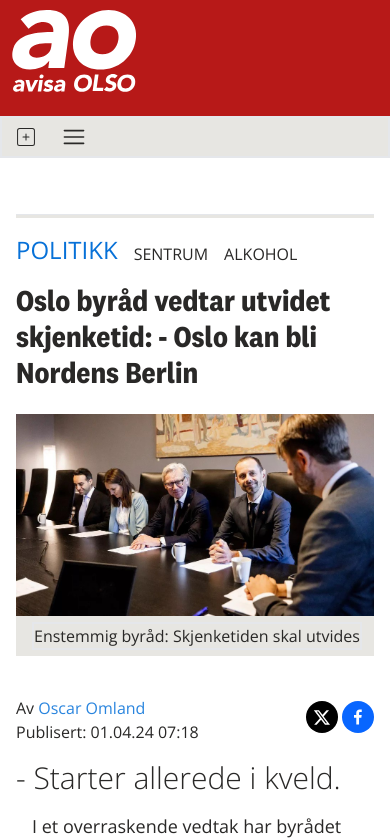
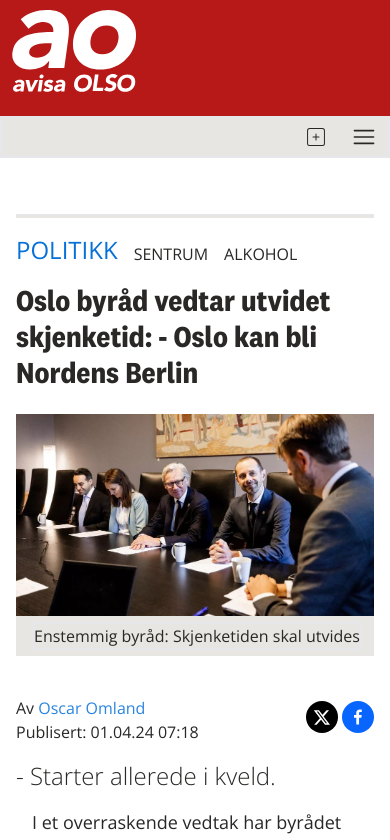
Before and after one commit to Ojself/avisaolso, a Next.js app: page /oslo-byrad-vedtar-utvidet-skjenketid in a window 390 px wide. Shown: the top 840 px of the page. Built offline with nearby package versions, Linux system fonts and the light colour scheme; a web font is replaced by a local one.

Commit message:
quick commit

```diff
--- a/src/app/oslo-byrad-vedtar-utvidet-skjenketid/components/Article.tsx
+++ b/src/app/oslo-byrad-vedtar-utvidet-skjenketid/components/Article.tsx
@@ -4,7 +4,7 @@ export default function Article() {
   return (
     <section className='flex justify-center mb-8'>
       <div className='w-[1020px] flex flex-col px-4'>
-        <h2 className='text-3xl font-light mb-4'>
+        <h2 className='text-2xl md:text-3xl font-light mb-4'>
           - Starter allerede i kveld.
         </h2>
         <div className='pl-4 md:pl-16 font-body text-lg w-11/12 md:w-5/6 '>
--- a/src/app/oslo-byrad-vedtar-utvidet-skjenketid/components/Nav.tsx
+++ b/src/app/oslo-byrad-vedtar-utvidet-skjenketid/components/Nav.tsx
@@ -5,7 +5,7 @@ import { RxHamburgerMenu } from "react-icons/rx";
 export default function Nav() {
   return (
     <nav className='flex justify-center bg-agrey h-[42px] mb-14'>
-      <div className='w-[1020px] flex items-center justify-between border-2 '>
+      <div className='w-[1020px] flex items-center justify-end md:justify-between border-2 '>
         <ul className='hidden md:flex h-full'>
           <li className='hover:bg-gray-100'>
             <Link
@@ -61,7 +61,7 @@ export default function Nav() {
           <li className='hover:bg-gray-100'>
             <Link
               className='px-3 h-full w-full flex items-center justify-center'
-              href='/'
+              href='https://www.osloomvendt.no'
             >
               <CiSquarePlus className='text-2xl' />
             </Link>
@@ -69,7 +69,7 @@ export default function Nav() {
           <li className='hover:bg-gray-100'>
             <Link
               className='px-3 h-full w-full flex items-center justify-center'
-              href='/'
+              href='https://www.osloomvendt.no'
             >
               <RxHamburgerMenu className='text-2xl' />
             </Link>
```
